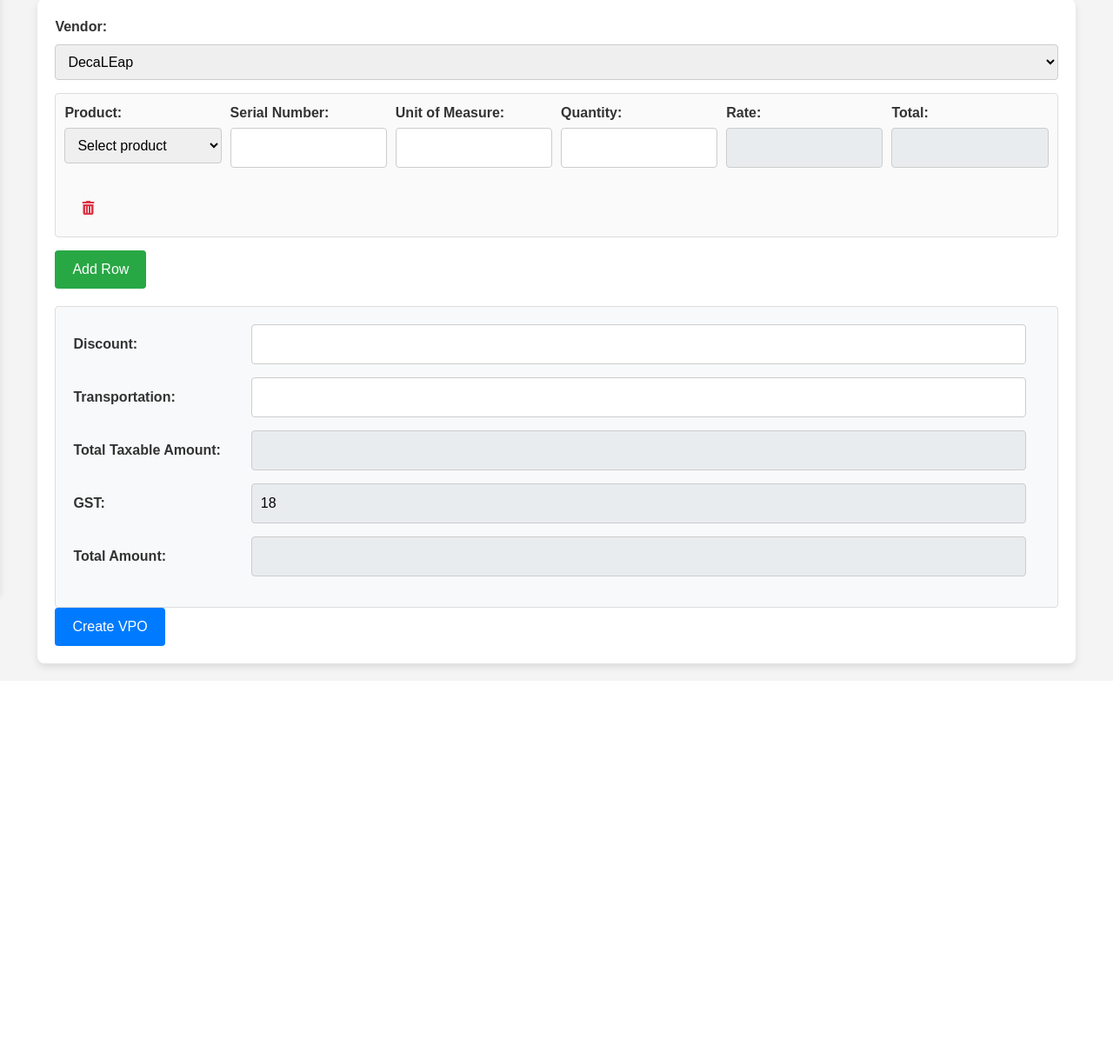
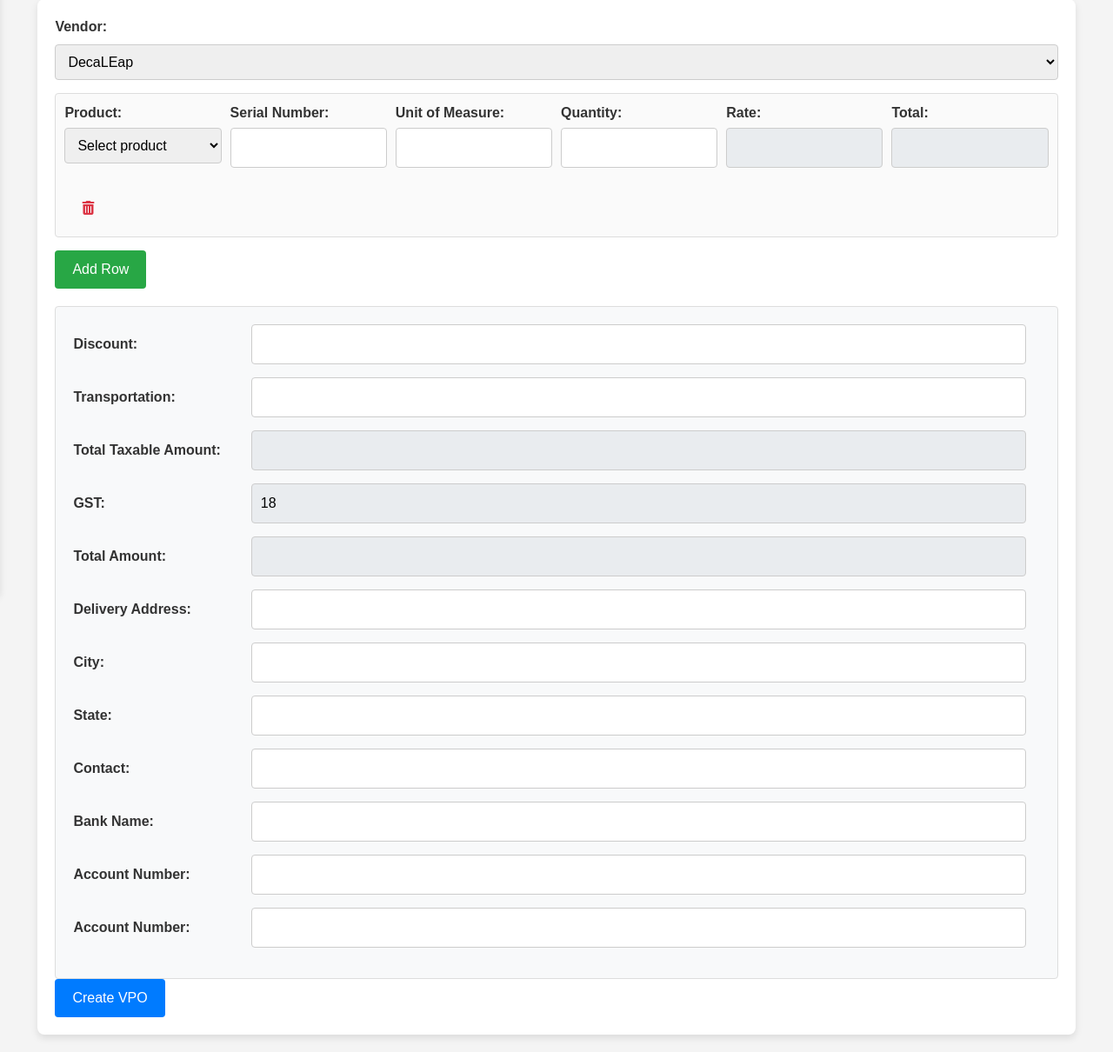
Before and after one commit to yashsc462/THRO-APP, a Django app: page /vpo/ in a window 1280 px wide. Shown: the part 117-1327 px from the top of the page at 87% size. Before the commit the page ends 890 px from the top, so only its background shows below. Run offline with Django 5.2, Linux system fonts and the light colour scheme; data comes from the database, SQL or seed files in the repository; both versions use the stored data as it was after the commit.

Commit message:
Worked on images in landing page,VPO creatin with pdf done
Pending work of css on landing page and Vendor list

Co-Authored-By: Yash Chavan <88556676+yashsc462@users.noreply.github.com>
Co-Authored-By: Rahul Pandey <127392020+shrann@users.noreply.github.com>

```diff
--- a/backend/api/static/css/styles.css
+++ b/backend/api/static/css/styles.css
@@ -65,12 +65,13 @@
 
         /* Hero section */
         #hero {
-            background-image: url('hero.jpg'); /* Replace with your hero image */
+            background-image: url('https://m.media-amazon.com/images/I/51wohWqHZUL._AC_UL320_.jpg'); /* Replace with your hero image */
             background-size: cover;
             background-position: center;
             color: #fff;
             text-align: center;
             padding: 100px 0;
+
             margin-top: 80px; /* Adjust for header height */
         }
 
--- a/backend/api/templates/vpo.html
+++ b/backend/api/templates/vpo.html
@@ -227,6 +227,26 @@ input#gst {
             <label for="total_amount">Total Amount:</label>
             <input type="number" name="total_amount" id="total_amount" readonly>
 
+            <label for="delivery_address">Delivery Address:</label>
+            <input type="text" name="delivery_address" id="total_taxadelivery_addressble_amount" >
+
+            <label for="delivery_city">City:</label>
+            <input type="text" name="delivery_city" id="delivery_city" >
+
+            <label for="delivery_state">State:</label>
+            <input type="text" name="delivery_state" id="delivery_state" >
+
+            <label for="delivery_contact">Contact:</label>
+            <input type="text" name="delivery_contact" id="delivery_contact" >
+
+            <label for="bank_name">Bank Name:</label>
+            <input type="text" name="bank_name" id="bank_name" >
+
+            <label for="account_number">Account Number:</label>
+            <input type="number" name="account_number" id="account_number" >
+
+            <label for="bank_ifsc">Account Number:</label>
+            <input type="text" name="bank_ifsc" id="bank_ifsc" >
         </div>
 
         <button type="submit">Create VPO</button>
--- a/backend/api/views.py
+++ b/backend/api/views.py
@@ -259,69 +259,7 @@ def get_product_price(request, product_id):
 
 
 
-from django.shortcuts import render, redirect
-from django.http import HttpResponse
-from .models import VPO, Vendor, Product
-from io import BytesIO
-from django.core.files.base import ContentFile
 
-def vpo(request):
-    if request.method == 'POST':
-        vendor_id = request.POST.get('vendor')
-        serial_nums = request.POST.getlist('serial_num')
-        product_ids = request.POST.getlist('product')
-        UOMs = request.POST.getlist('UOM')
-        qtys = request.POST.getlist('QTY')
-        rates = request.POST.getlist('Rate')
-        totals = request.POST.getlist('total')
-        discount = request.POST.get('discount')
-        transportation = request.POST.get('transportation')
-        total_taxable_amount = request.POST.get('total_taxable_amount')
-        gst = request.POST.get('gst')
-        total_amount = request.POST.get('total_amount')
-
-        # Retrieve vendor
-        vendor = Vendor.objects.get(vendor_id=vendor_id)
-
-        # Create VPO objects
-        vpo_ids = []
-        for i in range(len(serial_nums)):
-            product = Product.objects.get(product_id=product_ids[i])
-            vpo = VPO(
-                vendor=vendor,
-                serial_num=serial_nums[i],
-                product=product,
-                uom=UOMs[i],
-                qty=qtys[i],
-                rate=rates[i],
-                total=totals[i]
-            )
-            vpo.save()
-            vpo_ids.append(vpo.id)
-
-        # Generate PDF
-        buffer = BytesIO()
-        generate_vpo_pdf(
-            buffer, vendor, serial_nums, product_ids, UOMs, qtys, rates, totals,
-            discount, transportation, total_taxable_amount, gst, total_amount
-        )
-        pdf = buffer.getvalue()
-        buffer.close()
-
-        # Save PDF to the database
-        vpo = VPO.objects.filter(id__in=vpo_ids).first()
-        vpo.proforma_invoice.save(f'vpo_{vpo.id}.pdf', ContentFile(pdf))
-
-        # Create response for download
-        response = HttpResponse(pdf, content_type='application/pdf')
-        response['Content-Disposition'] = f'attachment; filename="vpo_{vpo.id}.pdf"'
-        return response
-
-    else:
-        vendors = Vendor.objects.all()
-        products = Product.objects.all()
-        context = {'vendors': vendors, 'products': products}
-        return render(request, 'vpo.html', context)
 
 
 
@@ -347,11 +285,17 @@ from reportlab.platypus import Table, TableStyle, Paragraph
 from reportlab.lib import colors
 from reportlab.lib.styles import getSampleStyleSheet, ParagraphStyle
 from reportlab.lib.units import inch
+from datetime import datetime
 
-def generate_vpo_pdf(buffer, vendor, serial_nums, product_ids, UOMs, qtys, rates, totals, discount, transportation, total_taxable_amount, gst, total_amount):
+def generate_vpo_pdf(buffer, vendor, serial_nums, product_ids, UOMs, qtys, rates, totals, discount, transportation, total_taxable_amount, gst, total_amount, delivery_address, delivery_city, delivery_state, delivery_contact, bank_name, account_number, bank_ifsc,invoice_number):
     c = canvas.Canvas(buffer, pagesize=letter)
     width, height = letter
     margin = inch
+
+    today_date = datetime.now().strftime("%d-%b-%Y")
+    c.setFont("Helvetica", 10)
+    c.drawRightString(width - margin, height - margin, f"Invoice Number: {invoice_number}")
+    c.drawRightString(width - margin, height - margin - 15, f"Date: {today_date}")
 
     # Heading
     c.setFont("Helvetica-Bold", 16)
@@ -389,10 +333,8 @@ def generate_vpo_pdf(buffer, vendor, serial_nums, product_ids, UOMs, qtys, rates
     buyer_details = [
         ["Buyer"],
         ["Sarla Agencies"],
-        ["36,Rikhi Bhuvan,L.N. Road,Matunga East Mumbai,Mumbai Suburban"],
-        ["Maharashtra, 400019"],
-        ["Phone: (987) 654-3210"],
-        ["Email: transfinite.one"]
+        ["36,Rikhi Bhuvan,L.N. Road,Matunga East Mumbai,Mumbai Suburban Maharashtra, 400019"],
+        ["Phone: (987) 654-3210"]
     ]
     buyer_table = Table(buyer_details, colWidths=[width - 2 * margin])
     buyer_table.setStyle(TableStyle([
@@ -466,7 +408,7 @@ def generate_vpo_pdf(buffer, vendor, serial_nums, product_ids, UOMs, qtys, rates
     summary_table.drawOn(c, margin, y)
 
     notes_title = "Notes:"
-    notes_content = "This is Proforma only, Tax invoice will be issued upon actual purchase.<br/>Payment Terms: 100% advance with confirm PO.<br/><br/>Delivery Address: aaaaaaaaaaaaaaaaaaaaaaa<br/>bbbbbbbbbbbbbbbbbb."
+    notes_content = f"This is Proforma only, Tax invoice will be issued upon actual purchase.<br/>Payment Terms: 100% advance with confirm PO.<br/><br/>Delivery Address: {delivery_address}<br/>{delivery_city}<br/>{delivery_state}<br/>{delivery_contact}."
     styles = getSampleStyleSheet()
     notes_style = ParagraphStyle(name='NotesStyle', fontSize=10, leading=12)
     notes_paragraph = Paragraph(f'<b>{notes_title}</b><br/>{notes_content}', style=notes_style)
@@ -501,8 +443,8 @@ def generate_vpo_pdf(buffer, vendor, serial_nums, product_ids, UOMs, qtys, rates
     stamp_signature_table.drawOn(c, margin, y)
 
     # Draw a box around the entire content
-    content_top = height - 1.2 * inch
-    content_bottom = y - margin
+    content_top = height - 1.3 * inch
+    content_bottom = margin - .1 * inch
     content_left = margin + -0.2 * inch  # Increased left margin
     content_right = width - margin - -0.2 * inch  # Increased right margin
 
@@ -515,5 +457,136 @@ def generate_vpo_pdf(buffer, vendor, serial_nums, product_ids, UOMs, qtys, rates
     c.save()
 
 
+
+
+from django.shortcuts import render
+from django.http import HttpResponse
+from django.core.files.base import ContentFile
+from io import BytesIO
+from .models import Vendor, Product, VPO
+from django.utils import timezone
+import random
+import string
+
+def generate_invoice_number(vendor):
+    try:
+        # Retrieve the first 4 letters of the vendor name (in uppercase)
+        company_prefix = vendor.vendorName[:4].upper()
+
+        # Get the current month and year
+        now = timezone.now()
+        month = now.strftime('%m')
+        year = now.strftime('%y')
+
+        # Get the latest invoice number for this vendor
+        last_invoice = VPO.objects.filter(vendor=vendor).order_by('-id').first()
+        if last_invoice and last_invoice.invoice_number:
+            # Extract the numeric part of the last invoice number
+            last_number_str = last_invoice.invoice_number[-3:]
+            try:
+                last_number = int(last_number_str)
+            except ValueError:
+                last_number = 0
+        else:
+            last_number = 0
+
+        # Generate the next sequential number
+        next_number = str(last_number + 1).zfill(3)
+
+        # Format the invoice number
+        invoice_number = f"{company_prefix}{month}{year}{next_number}"
+        return invoice_number
+    except Exception as e:
+        print(f"Error generating invoice number: {e}")
+        return None  # or handle as appropriate
+
+
+def vpo(request):
+    if request.method == 'POST':
+        vendor_id = request.POST.get('vendor')
+        serial_nums = request.POST.getlist('serial_num')
+        product_ids = request.POST.getlist('product')
+        UOMs = request.POST.getlist('UOM')
+        qtys = request.POST.getlist('QTY')
+        rates = request.POST.getlist('Rate')
+        totals = request.POST.getlist('total')
+        discount = float(request.POST.get('discount', 0))  # Use float for decimal values
+        transportation = float(request.POST.get('transportation', 0))  # Use float for decimal values
+        total_taxable_amount = float(request.POST.get('total_taxable_amount', 0))  # Use float for decimal values
+        gst = float(request.POST.get('gst', 0))  # Use float for decimal values
+        total_amount = float(request.POST.get('total_amount', 0))
+        delivery_address = request.POST.get('delivery_address')
+        delivery_city = request.POST.get('delivery_city')
+        delivery_state = request.POST.get('delivery_state')
+        delivery_contact = request.POST.get('delivery_contact')
+        bank_name = request.POST.get('bank_name')
+        account_number = request.POST.get('account_number')
+        bank_ifsc = request.POST.get('bank_ifsc')
+
+        # Retrieve vendor
+        vendor = Vendor.objects.get(vendor_id=vendor_id)
+
+        # Generate invoice number
+        invoice_number = generate_invoice_number(vendor)
+
+        # Create VPO objects
+        vpo_ids = []
+        for i in range(len(serial_nums)):
+            product = Product.objects.get(product_id=product_ids[i])
+            vpo = VPO(
+                vendor=vendor,
+                serial_num=serial_nums[i],
+                product=product,
+                uom=UOMs[i],
+                qty=qtys[i],
+                rate=rates[i],
+                total=totals[i],
+                discount=discount,
+                transportation=transportation,
+                total_taxable_amount=total_taxable_amount,
+                gst=gst,
+                total_amount=total_amount,
+                delivery_address=delivery_address,
+                delivery_city=delivery_city,
+                delivery_state=delivery_state,
+                delivery_contact=delivery_contact,
+                bank_name=bank_name,
+                account_number=account_number,
+                bank_ifsc=bank_ifsc,
+                invoice_number=invoice_number,
+                # Add more fields as needed
+            )
+            vpo.save()
+            vpo_ids.append(vpo.id)
+
+        # Retrieve the last created VPO to get the generated invoice number
+        vpo = VPO.objects.get(id=vpo_ids[-1])
+
+        # Generate PDF
+        buffer = BytesIO()
+        generate_vpo_pdf(
+            buffer, vendor, serial_nums, product_ids, UOMs, qtys, rates, totals,
+            discount, transportation, total_taxable_amount, gst, total_amount,
+            delivery_address, delivery_city, delivery_state, delivery_contact,
+            bank_name, account_number, bank_ifsc, invoice_number
+            # Add more fields as needed
+        )
+        pdf = buffer.getvalue()
+        buffer.close()
+
+        # Save PDF to the database
+        vpo.proforma_invoice.save(f'vpo_{vpo.invoice_number}.pdf', ContentFile(pdf))
+
+        # Create response for download
+        response = HttpResponse(pdf, content_type='application/pdf')
+        response['Content-Disposition'] = f'attachment; filename="vpo_{vpo.invoice_number}.pdf"'
+        return response
+
+    else:
+        vendors = Vendor.objects.all()
+        products = Product.objects.all()
+        context = {'vendors': vendors, 'products': products}
+        return render(request, 'vpo.html', context)
+
 def viewvpo(request):
     return render(request,'viewvpo.html')
--- a/backend/backend/settings.py
+++ b/backend/backend/settings.py
@@ -156,7 +156,9 @@ STATIC_URL = '/static/'
 
 # Corrected STATICFILES_DIRS
 STATICFILES_DIRS = [
-    os.path.join(BASE_DIR, 'api/static'),  # Adjust as per your actual structure
+    os.path.join(BASE_DIR, 'api/static'),
+    'D:\THRO-APP\\backend\\api\\static'          # Adjust this path accordingly
+
 ]
 
 # Assuming you want to collect static files into 'assets' directory
```
Also changed, not shown: backend/api/models.py (+13 -6 lines), backend/api/templates/landingpage.html (+141 -17 lines), backend/api/migrations/0001_initial.py, backend/api/migrations/0002_rename_qty_vpo_qty_rename_uom_vpo_uom.py (deleted), backend/db.sqlite3, 1 other file.
